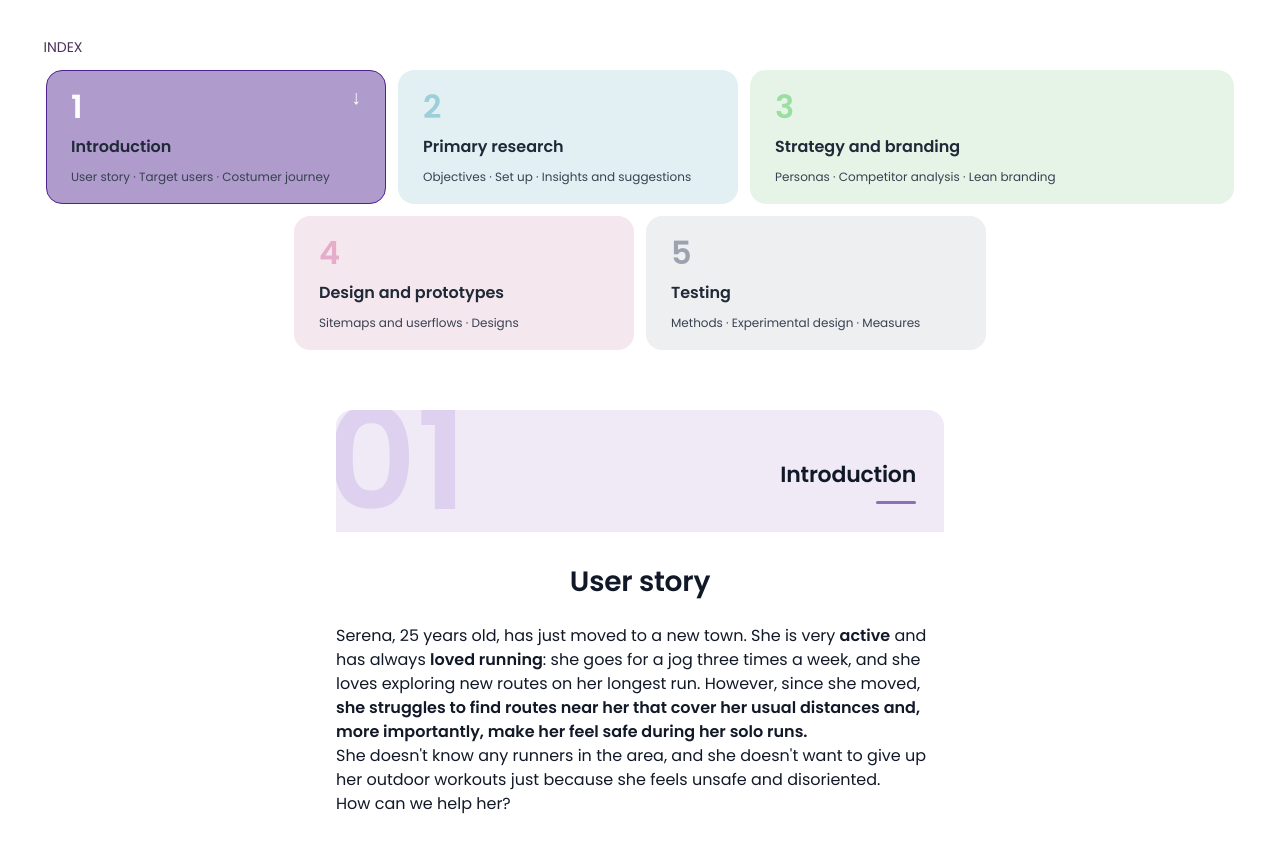
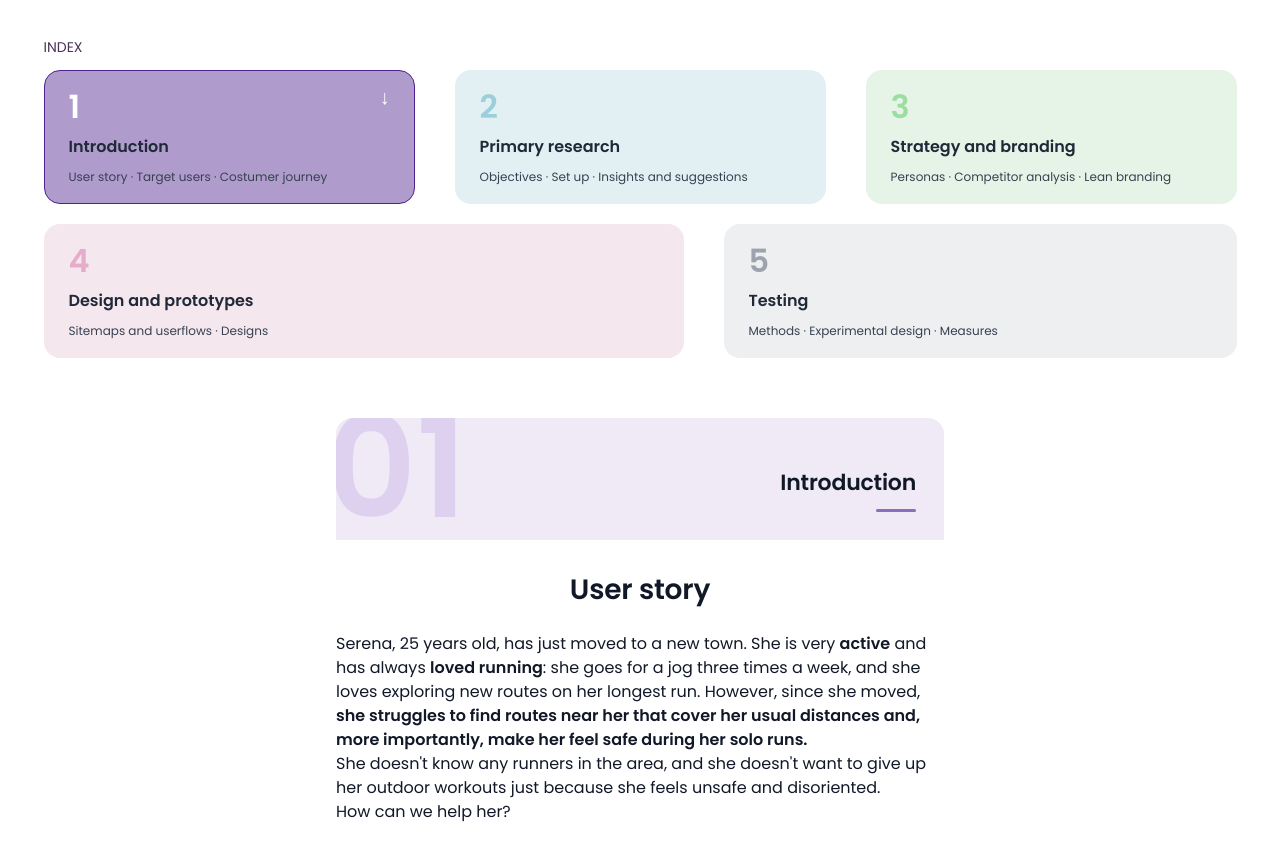
Before and after one commit to Becks-66/portfolio, a website built with Vite: page runnable.html in a window 1280 px wide. Shown: the part 971-1816 px from the top of the page. Built offline with nearby package versions, Linux system fonts and the light colour scheme.

Commit message:
Runnable index refinement

```diff
--- a/src/styles/case-study.css
+++ b/src/styles/case-study.css
@@ -1815,6 +1815,33 @@
     padding: 0 40px 60px;
   }
 
+  .case-study-index__grid {
+    align-items: stretch;
+    gap: var(--space-sm);
+  }
+
+  .case-study-index__row {
+    justify-content: flex-start;
+    gap: var(--space-md);
+  }
+
+  .case-study-index__row--primary,
+  .case-study-index__row--secondary {
+    flex-wrap: nowrap;
+  }
+
+  .case-study-index__row--primary .case-study-index__card {
+    flex: 0 1 calc((100% - (var(--space-md) * 2)) / 3);
+  }
+
+  .case-study-index__card--desktop-wide {
+    flex: 0 1 calc((100% - var(--space-md)) * 640 / 1153);
+  }
+
+  .case-study-index__card--desktop-narrow {
+    flex: 0 1 calc((100% - var(--space-md)) * 513 / 1153);
+  }
+
   /* Case Study Footer - Desktop (not fixed, stays at bottom) */
   .case-study-page .footer {
     position: static;
```
